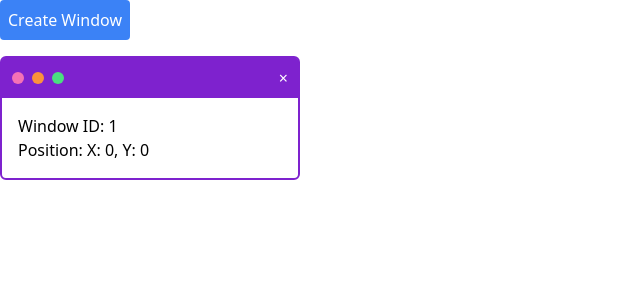
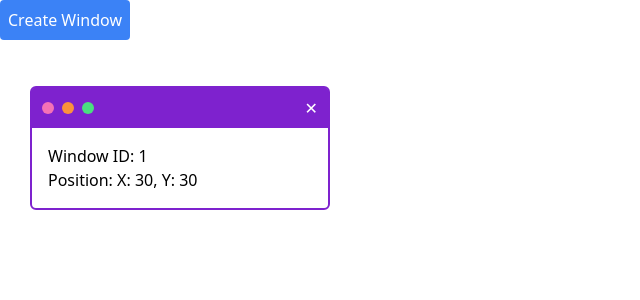
Before and after one commit to omomo17/React_UI_examples, a React (Vite) app: page / in a window 1280 px wide. Both pictures are taken after a click on the button "Create Window". Shown: the top 300 px of the page, without its empty margins (0-640 px from the left). Built offline with nearby package versions, Linux system fonts and the light colour scheme.

Commit message:
bug fixed

```diff
--- a/src/MiniWindow/WindowManager.jsx
+++ b/src/MiniWindow/WindowManager.jsx
@@ -1,24 +1,23 @@
+
 import PropTypes from 'prop-types';
-import { useState } from 'react';
+import { useState, useCallback } from 'react';
 import Draggable from 'react-draggable';
 
-const StyledWindow = ({ id, onClose }) => {
-    const [position, setPosition] = useState({ x: 0, y: 0 });
-
-    const handleDrag = (e, data) => {
-        setPosition({ x: data.x, y: data.y });
+const StyledWindow = ({ id, position, onClose, onDragStop }) => {
+    const handleDragStop = (e, data) => {
+        onDragStop(id, { x: data.x, y: data.y });
     };
 
     return (
-        <Draggable handle=".window-tab" onDrag={handleDrag}>
-            <div className="window-container relative border border-purple-700 rounded-md" style={{ width: '300px', borderWidth: '2px' }}>
+        <Draggable handle=".window-tab" position={position} onStop={handleDragStop}>
+            <div className="window-container absolute border border-purple-700 rounded-md" style={{ width: '300px', borderWidth: '2px' }}>
                 <div className="window-tab bg-purple-700 flex justify-between items-center" style={{ height: '40px', padding: '0 10px', cursor: 'move', borderTopLeftRadius: '2px', borderTopRightRadius: '2px' }}>
                     <div className="flex space-x-2">
                         <span className="bg-pink-400 rounded-full w-3 h-3"></span>
                         <span className="bg-orange-400 rounded-full w-3 h-3"></span>
                         <span className="bg-green-400 rounded-full w-3 h-3"></span>
                     </div>
-                    <button onClick={() => onClose(id)} className="text-white">×</button>
+                    <button onClick={() => onClose(id)} className="text-white">✕</button>
                 </div>
                 <div className="window-content p-4 bg-white rounded-b-md" style={{ borderBottomLeftRadius: '6px', borderBottomRightRadius: '6px' }}>
                     <h1>Window ID: {id}</h1>
@@ -31,20 +30,48 @@ const StyledWindow = ({ id, onClose }) => {
 
 StyledWindow.propTypes = {
     id: PropTypes.number.isRequired,
+    position: PropTypes.shape({
+        x: PropTypes.number.isRequired,
+        y: PropTypes.number.isRequired,
+    }).isRequired,
     onClose: PropTypes.func.isRequired,
+    onDragStop: PropTypes.func.isRequired,
 };
 
 const WindowManager = () => {
     const [windows, setWindows] = useState([]);
     const [windowCount, setWindowCount] = useState(0);
 
-    const createWindow = () => {
-        setWindowCount(windowCount + 1);
-        setWindows([...windows, { id: windowCount + 1 }]);
-    };
+    const createWindow = useCallback(() => {
+        const newId = windowCount + 1;
+        const newPosition = calculateNewPosition(windows);
+        setWindowCount(newId);
+        setWindows(prevWindows => [...prevWindows, { id: newId, position: newPosition }]);
+    }, [windowCount, windows]);
 
-    const closeWindow = (id) => {
-        setWindows(windows.filter(window => window.id !== id));
+    const closeWindow = useCallback((id) => {
+        setWindows(prevWindows => prevWindows.filter(window => window.id !== id));
+    }, []);
+
+    const updateWindowPosition = useCallback((id, newPosition) => {
+        setWindows(prevWindows =>
+            prevWindows.map(window =>
+                window.id === id ? { ...window, position: newPosition } : window
+            )
+        );
+    }, []);
+
+    const calculateNewPosition = (existingWindows) => {
+        const baseOffset = 30;
+        let newX = baseOffset;
+        let newY = baseOffset;
+
+        existingWindows.forEach(() => {
+            newX += baseOffset;
+            newY += baseOffset;
+        });
+
+        return { x: newX, y: newY };
     };
 
     return (
@@ -52,7 +79,13 @@ const WindowManager = () => {
             <button onClick={createWindow} className="bg-blue-500 text-white p-2 rounded mb-4">Create Window</button>
             <div className="windows-container relative">
                 {windows.map(window => (
-                    <StyledWindow key={window.id} id={window.id} onClose={closeWindow} />
+                    <StyledWindow
+                        key={window.id}
+                        id={window.id}
+                        position={window.position}
+                        onClose={closeWindow}
+                        onDragStop={updateWindowPosition}
+                    />
                 ))}
             </div>
         </div>
```
